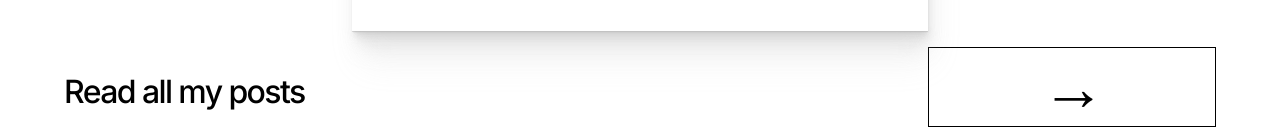
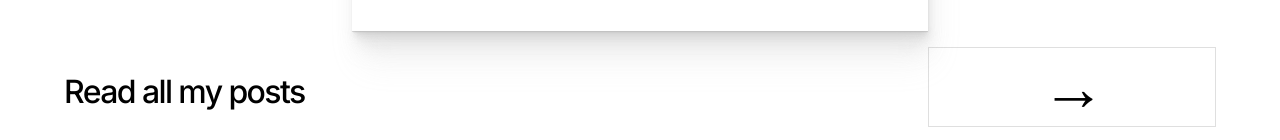
Before and after one commit to MiltMont/portfolio, a Next.js app: page / in a window 1280 px wide. Shown: the part 1146-1286 px from the top of the page. Built offline with nearby package versions, Linux system fonts and the light colour scheme.

Commit message:
fix: Update CSS styles for CallToAction and FeaturedPost components to match theme.

```diff
--- a/src/components/CallToAction/classes.module.scss
+++ b/src/components/CallToAction/classes.module.scss
@@ -15,7 +15,7 @@
     @include h1;
     margin: 0;
     border: 1px solid;
-    border-color: black;
+    border-color: var(--theme-border-color);
     display: flex;
     justify-content: center;
     align-items: center;
--- a/src/components/FeaturedPost/classes.module.scss
+++ b/src/components/FeaturedPost/classes.module.scss
@@ -11,7 +11,7 @@
 }
 
 .infoWrapper {
-    background-color: white;
+    background-color: var(--theme-bg);
     box-shadow: var(--shadow-elevation-high);
     display: flex;
     flex-direction: column;
@@ -22,6 +22,9 @@
     padding-right: 2rem;
     padding-bottom: calc(var(--base)*2);
 
+    @include data-theme-selector('dark') {
+        box-shadow: var(--shadow-elevation-low)
+    }
 }
 
 .tag {
```
